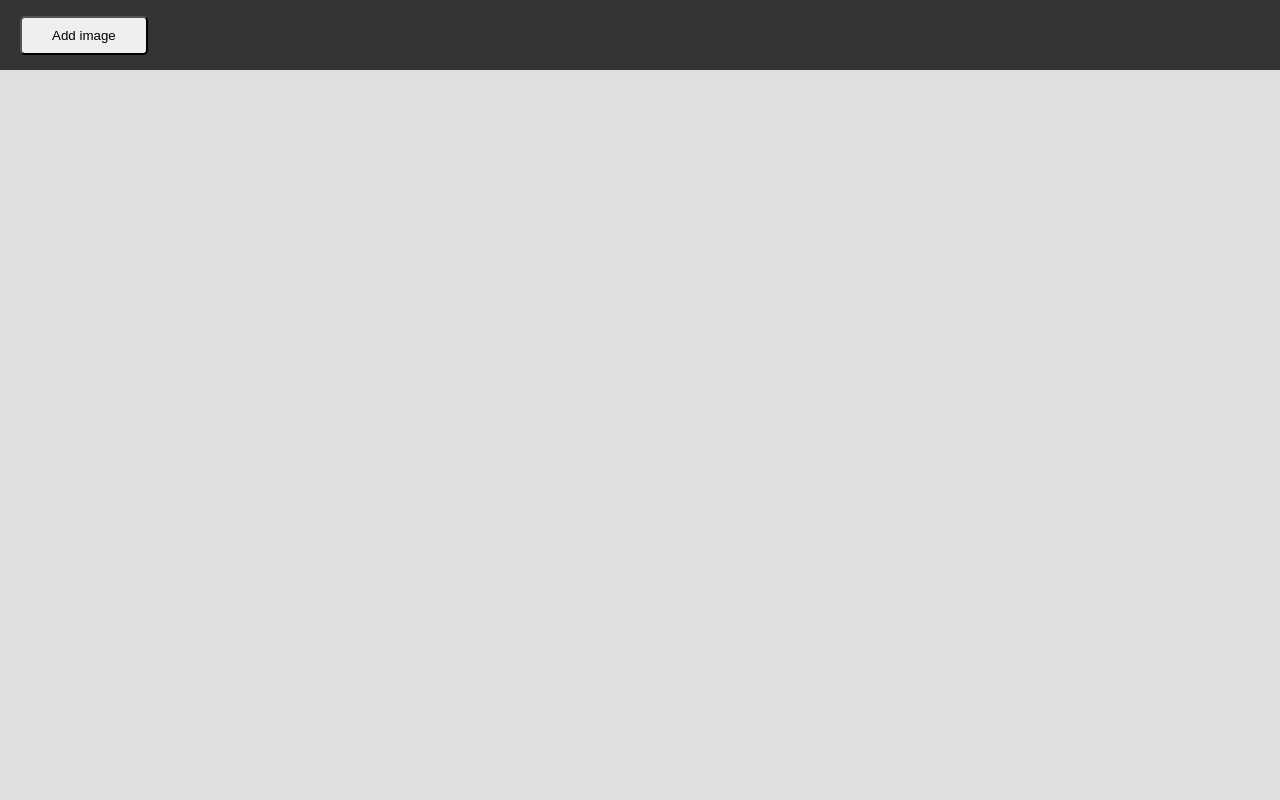
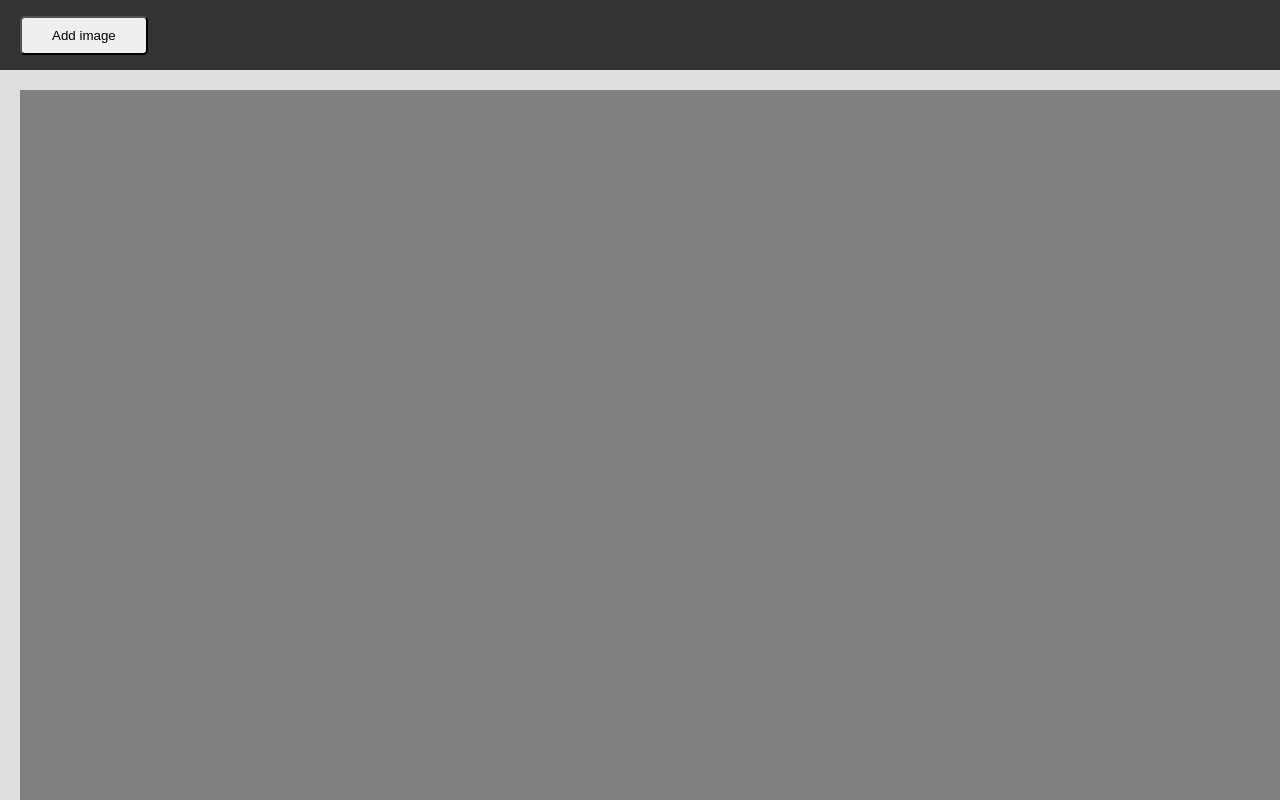
Before and after one commit to flopzinkle4238/js-photo-editor, a website: page index.html in a window 1280 px wide. Drawn offline with Linux system fonts and the light colour scheme.

Commit message:
Add content container to hold mutiple image canvases

```diff
--- a/index.html
+++ b/index.html
@@ -12,7 +12,9 @@
       <button id="add-image-btn">Add image</button>
     </nav>
     <!-- <canvas id="canvas"> </canvas> -->
-    <div class="container"></div>
+    <div class="container">
+      <div class="content-container"></div>
+    </div>
     <script src="script.js"></script>
   </body>
 </html>
--- a/script.js
+++ b/script.js
@@ -1,6 +1,7 @@
 const addImageInput = document.getElementById("add-image-input");
 const addImageButton = document.getElementById("add-image-btn");
 const container = document.querySelector(".container");
+const contentContainer = document.querySelector('.content-container')
 
 let imageCount = 0;
 
@@ -16,7 +17,7 @@ addImageInput.addEventListener("change", (e) => {
     img.onload = () => {
       const myCanvas = createCanvas(`canvas-${imageCount++}`);
       drawImageOnCanvas(myCanvas, img);
-      container.appendChild(myCanvas);
+      contentContainer.appendChild(myCanvas);
     };
   }
 });
--- a/style.css
+++ b/style.css
@@ -47,3 +47,9 @@ body {
   scrollbar-width: 0;
   padding: 20px;
 }
+
+.content-container {
+  width: 10000px;
+  height: 10000px;
+  background-color: gray;
+}
```
